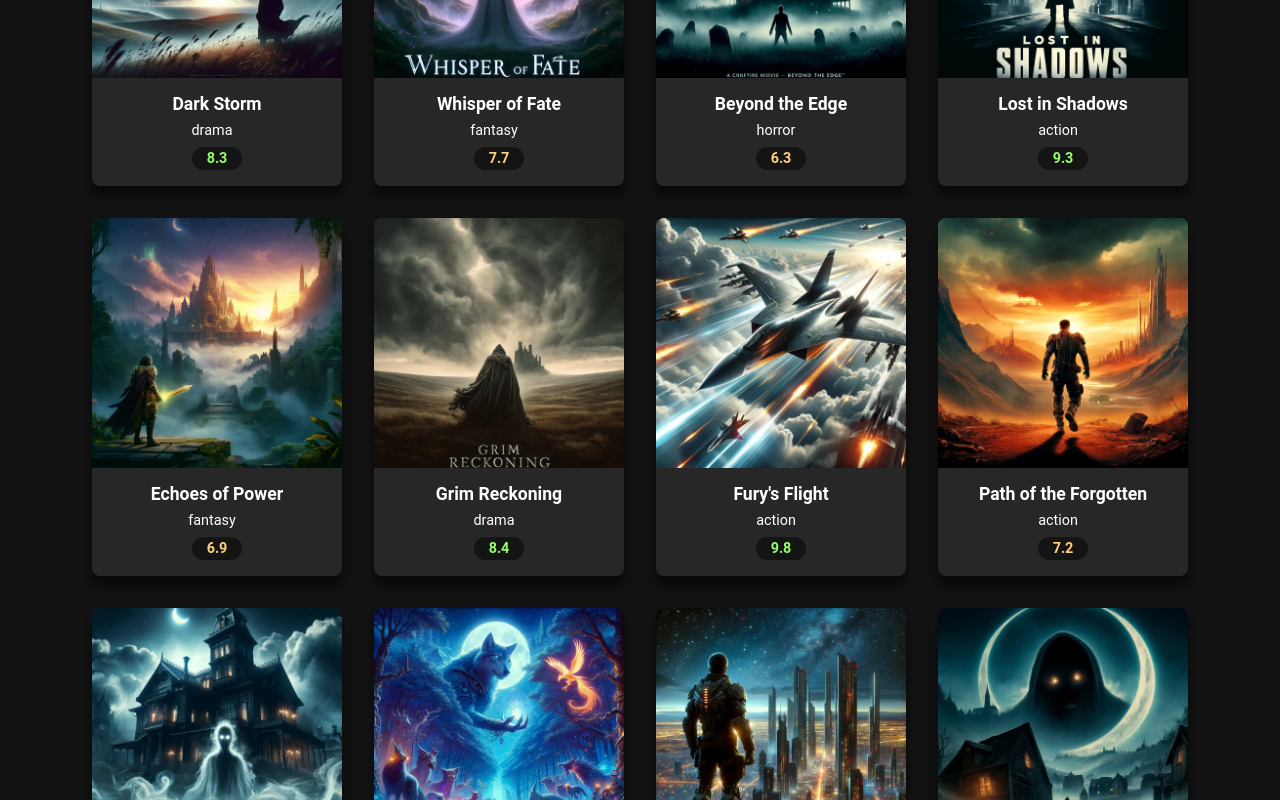
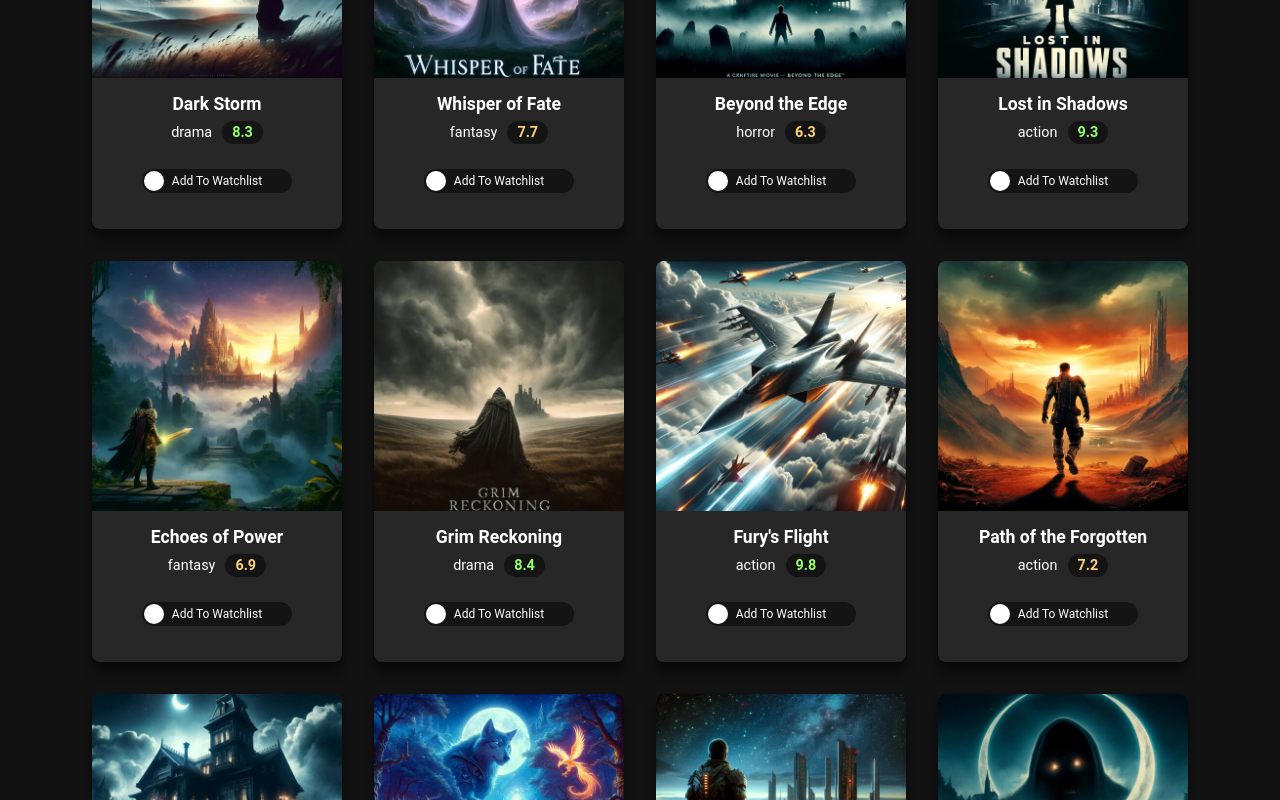
Before and after one commit to YasminPadilha/moviedux, a React (Create React App) app: page / in a window 1280 px wide. Shown: the part 880-1680 px from the top of the page. Built offline with nearby package versions, Linux system fonts and the light colour scheme.

Commit message:
add watchlist UI toggle

```diff
--- a/src/App.js
+++ b/src/App.js
@@ -40,8 +40,26 @@ function App() {
             </ul>
           </nav>
           <Routes>
-            <Route path="/" element={<MoviesGrid movies={movies} />}></Route>
-            <Route path="/watchlist" element={<Watchlist />}></Route>
+            <Route
+              path="/"
+              element={
+                <MoviesGrid
+                  movies={movies}
+                  watchlist={watchlist}
+                  toggleWatchlist={toggleWatchlist}
+                />
+              }
+            ></Route>
+            <Route
+              path="/watchlist"
+              element={
+                <Watchlist
+                  movies={movies}
+                  watchlist={watchlist}
+                  toggleWatchlist={toggleWatchlist}
+                />
+              }
+            ></Route>
           </Routes>
         </Router>
       </div>
--- a/src/components/MovieCard.js
+++ b/src/components/MovieCard.js
@@ -1,7 +1,7 @@
 import React from "react";
 import "../styles.css";
 
-const MovieCard = ({ movie }) => {
+const MovieCard = ({ movie, isWatchlisted, toggleWatchlist }) => {
   const handleError = (e) => {
     e.target.src = "images/default.jpg";
   };
@@ -21,10 +21,24 @@ const MovieCard = ({ movie }) => {
       />
       <div className="movie-card-info">
         <h3 className="movie-card-title">{movie.title}</h3>
-        <p className="movie-card-genre">{movie.genre}</p>
-        <p className={`movie-card-rating ${getRatingClass(movie.rating)}`}>
-          {movie.rating}
-        </p>
+        <div>
+          <span className="movie-card-genre">{movie.genre}</span>
+          <span className={`movie-card-rating ${getRatingClass(movie.rating)}`}>
+            {movie.rating}
+          </span>
+        </div>
+        <label className="switch">
+          <input
+            type="checkbox"
+            checked={isWatchlisted}
+            onChange={() => toggleWatchlist(movie.id)}
+          ></input>
+          <span className="slider">
+            <span className="slider-label">
+              {isWatchlisted ? "In Watchlist" : "Add To Watchlist"}
+            </span>
+          </span>
+        </label>
       </div>
     </div>
   );
--- a/src/components/MoviesGrid.js
+++ b/src/components/MoviesGrid.js
@@ -2,7 +2,7 @@ import React, { useState } from "react";
 import "../styles.css";
 import MovieCard from "./MovieCard";
 
-const MoviesGrid = ({ movies }) => {
+const MoviesGrid = ({ movies, watchlist, toggleWatchlist }) => {
   const [searchTerm, setSearchTerm] = useState("");
 
   const [genre, setGenre] = useState("All Genres");
@@ -99,7 +99,12 @@ const MoviesGrid = ({ movies }) => {
 
       <div className="movies-grid">
         {filterMovies.map((movie) => (
-          <MovieCard movie={movie} key={movie.id} />
+          <MovieCard
+            movie={movie}
+            key={movie.id}
+            toggleWatchlist={toggleWatchlist}
+            isWatchlisted={watchlist.includes(movie.id)}
+          />
         ))}
       </div>
     </div>
--- a/src/components/Watchlist.js
+++ b/src/components/Watchlist.js
@@ -1,10 +1,24 @@
 import React from "react";
 import "../styles.css";
+import MovieCard from "./MovieCard";
 
-const Watchlist = () => {
+const Watchlist = ({ movies, watchlist, toggleWatchlist }) => {
   return (
     <div>
       <h1 className="title"> Your Watchlist </h1>
+      <div className="watchlist">
+        {watchlist.map((id) => {
+          const movie = movies.find((movie) => movie.id === id);
+          return (
+            <MovieCard
+              key={id}
+              movie={movie}
+              toggleWatchlist={toggleWatchlist}
+              isWatchlisted={true}
+            />
+          );
+        })}
+      </div>
     </div>
   );
 };
```
